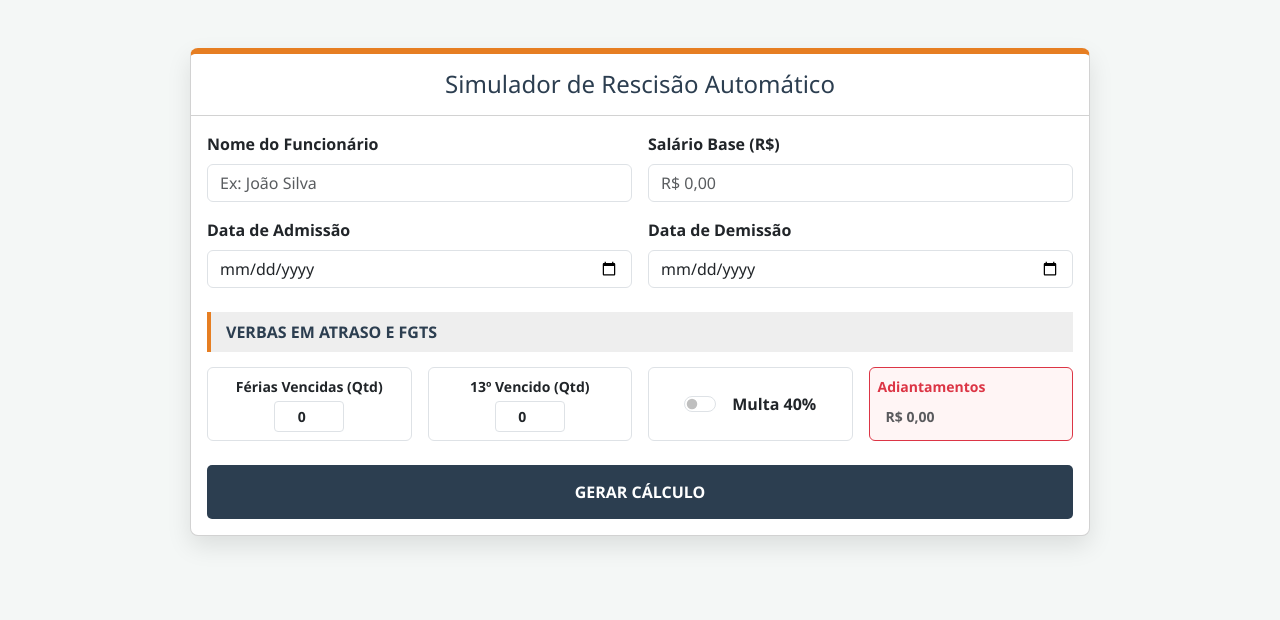
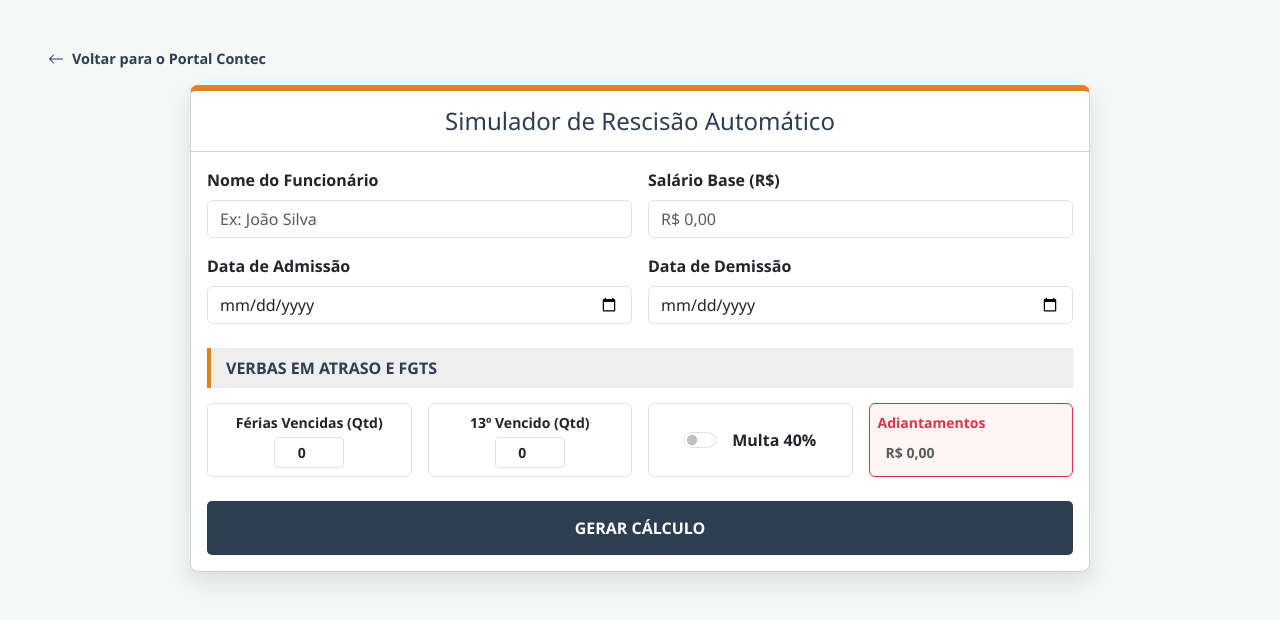
Before and after one commit to monicathayanne/simulador-rescisao, a plain HTML site: page index.html in a window 1280 px wide. Drawn offline with nearby package versions, Linux system fonts and the light colour scheme.

Commit message:
Adicionando botão Voltar para portal

```diff
--- a/index.html
+++ b/index.html
@@ -19,8 +19,29 @@
         /* Estilo para os campos editáveis na tabela */
         .input-editavel { border: 1px dashed #ccc; background: transparent; width: 100%; padding: 2px 5px; font-size: 0.95rem; }
         .input-editavel:focus { border: 1px solid var(--contec-orange); outline: none; background: #fffdfa; }
+        .btn-voltar {
+            color: var(--contec-dark);
+            text-decoration: none;
+            font-weight: bold;
+            font-size: 0.9rem;
+            display: inline-flex;
+            align-items: center;
+            margin-bottom: 15px;
+            transition: 0.2s;
+        }
+        .btn-voltar:hover {
+            color: var(--contec-orange);
+        }
     </style>
 </head>
+            <!-- Botão Voltar Corrigido -->
+        <a href="https://monicathayanne.github.io/portal-contec/" class="btn-voltar">
+            <svg xmlns="http://www.w3.org/2000/svg" width="16" height="16" fill="currentColor" class="bi bi-arrow-left me-2" viewBox="0 0 16 16">
+                <path fill-rule="evenodd" d="M15 8a.5.5 0 0 0-.5-.5H2.707l3.147-3.146a.5.5 0 1 0-.708-.708l-4 4a.5.5 0 0 0 0 .708l4 4a.5.5 0 0 0 .708-.708L2.707 8.5H14.5A.5.5 0 0 0 15 8"/>
+            </svg>
+            Voltar para o Portal Contec
+        </a>
+
 <body class="p-3 p-md-5">
 
 <div class="container">
@@ -28,6 +49,7 @@
         <div class="card-header bg-white py-3 text-center">
             <h4 class="mb-0" style="color: var(--contec-dark);">Simulador de Rescisão Automático</h4>
         </div>
+
         <div class="card-body">
 
             <div class="row g-3 mb-4">
```
